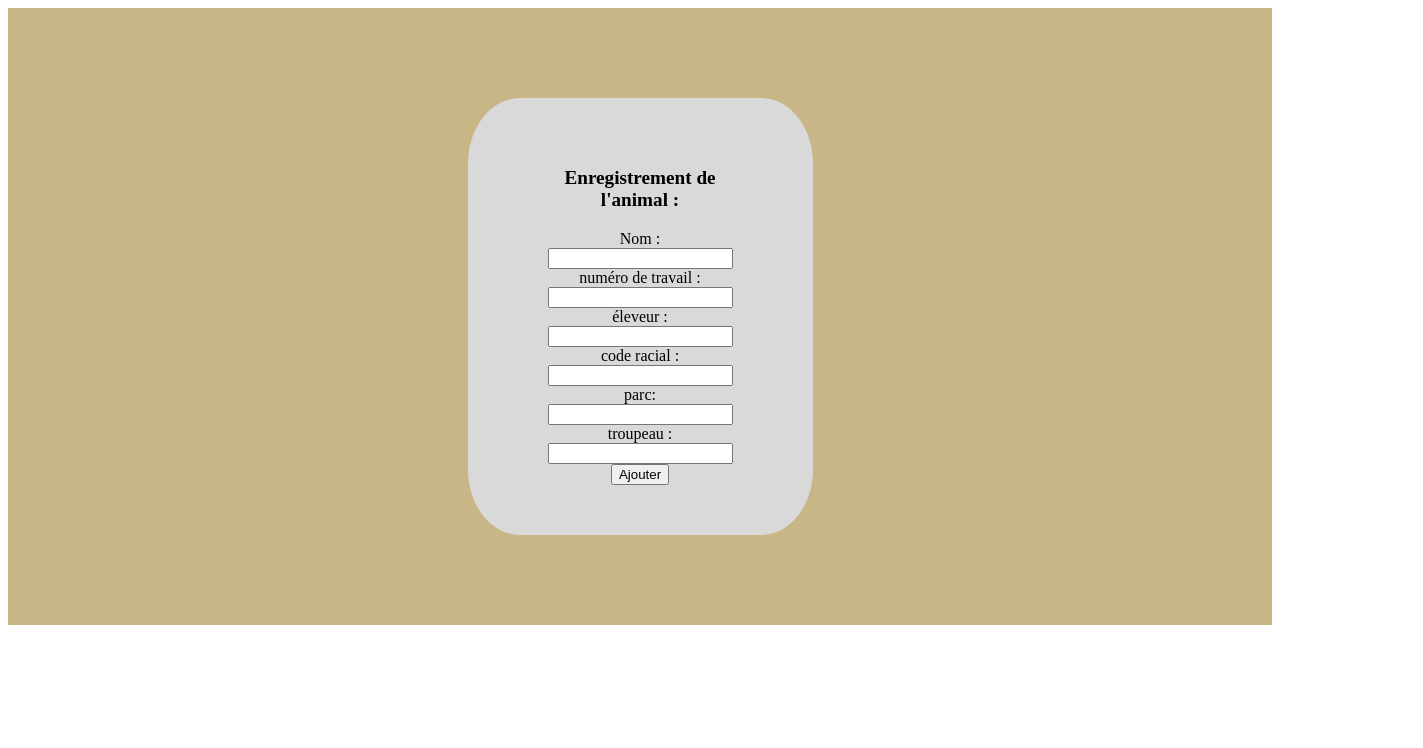
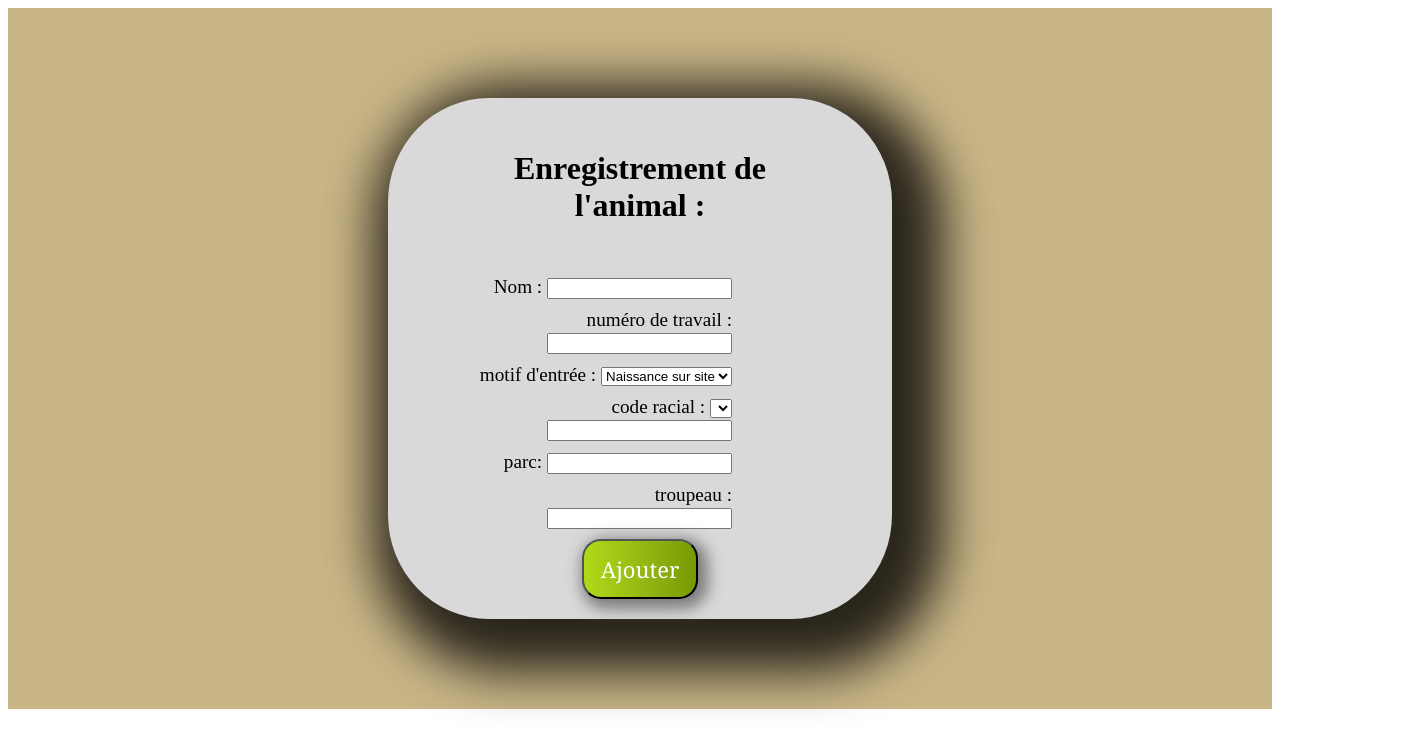
Before and after one commit to ThomasVdbk/Herdtrack-Front-End, an Angular app: page / in a window 1280 px wide. Shown: the top 748 px of the page, 1423 px wide, since content can reach past the window. Built offline with nearby package versions, Linux system fonts and the light colour scheme.

Commit message:
Visuel du formulaire quasi bon - reste l'affichage et les methodes des données du back

```diff
--- a/src/app/components/formulaire-register/formulaire-register.component.html
+++ b/src/app/components/formulaire-register/formulaire-register.component.html
@@ -1,6 +1,7 @@
 <div class="formulaire">
-    <form  >
-        <h3 class="titleForm">Enregistrement de l'animal :</h3>
+    <h3 class="titleForm">Enregistrement de l'animal :</h3>
+    <div class="spacer"></div>
+    <form  class="registerForm">
         <div class="champ">
             <label for="nom">
                 Nom :
@@ -14,14 +15,26 @@
             </label>
         </div>
         <div class="champ">
-            <label for="éleveur">
-                éleveur :
-                <input type="number" formControlName="eleveur">
+            <label for="entree">
+                motif d'entrée :
+
+<select name="entree" formControlName="entree">
+<option value="1">Naissance sur site</option>
+<option value="2">Achat</option>
+</select>
+
             </label>
         </div>
         <div class="champ">
             <label for="race">
                 code racial :
+                <select name="race" formControlName="race">
+                    <!-- <div *ngFor="let race in races">
+                        <div [race]="race">
+                        <option value="{{race.id}}">{{race.libelle}}</option>
+                    </div>
+                    </div> -->
+                </select>
                 <input type="number" formControlName="race">
             </label>
         </div>
@@ -37,6 +50,6 @@
                 <input type="number" formControlName="troupeau">
             </label>
         </div>
-        <button type="submit">Ajouter</button>
+        <button id="button" type="submit">Ajouter</button>
     </form>
     </div>
--- a/src/app/components/formulaire-register/formulaire-register.component.scss
+++ b/src/app/components/formulaire-register/formulaire-register.component.scss
@@ -2,19 +2,50 @@
 .formulaire{
     text-align: center;
     background-color:  #d9d9d9;
-    margin-left: 610px;
-    margin-right: 610px;
+    margin-left: 380px;
+    margin-right: 380px;
     margin-top: 90px;
     margin-bottom: 90px;
 padding-right: 80px;
 padding-left: 80px;
-padding-top: 50px;
-padding-bottom: 50px;
-border-radius: 15%;
+padding-top: 20px;
+padding-bottom: 20px;
+border-radius: 20%;
+display: flex;
+flex-direction: column;
+justify-content: space-between;
+-webkit-box-shadow: 19px 20px 50px 33px rgba(0,0,0,0.8);
+box-shadow: 19px 20px 50px 33px rgba(0,0,0,0.8);
+    }
+
+
+    .titleForm{
+    font-weight: bold;
+    font-size: xx-large;
 
     }
-    .titleForm{
-    font-weight: bold;
-    font-size: larger;
+.registerForm{
+
+
+
+}
+
+.champ{
+margin-bottom: 10px;
+padding-right: 80px;
+
+text-align: end;
+font-size: larger;
+}
+
+    .spacer{
+padding: 10px;
 
     }
+
+    #button {
+        color: rgb(255, 255, 255); font-size: 22px; line-height: 22px; padding: 17px; border-radius: 19px; font-family: Georgia, serif; font-weight: normal; text-decoration: none; font-style: normal; font-variant: normal; text-transform: none; background-image: linear-gradient(to right, #b0da18 0%, #96BA15 50%, #799904 100%); box-shadow: rgb(124, 124, 124) 5px 5px 15px 5px; display: inline-block;}
+        #button:hover {
+        background: #96BA15; }
+        #button:active {
+        background: #627a0a; }
--- a/src/app/components/formulaire-register/formulaire-register.component.ts
+++ b/src/app/components/formulaire-register/formulaire-register.component.ts
@@ -6,6 +6,9 @@ import { Component, OnInit } from '@angular/core';
   styleUrls: ['./formulaire-register.component.scss']
 })
 export class FormulaireRegisterComponent implements OnInit {
+races : any[] = [{id:39,libelle:'Croisé (bovin)'},{id:66,libelle:'prim holstein'},{id:38,libelle:'Charolais (bovin)'}]
+
+
 
   constructor() { }
 
```
